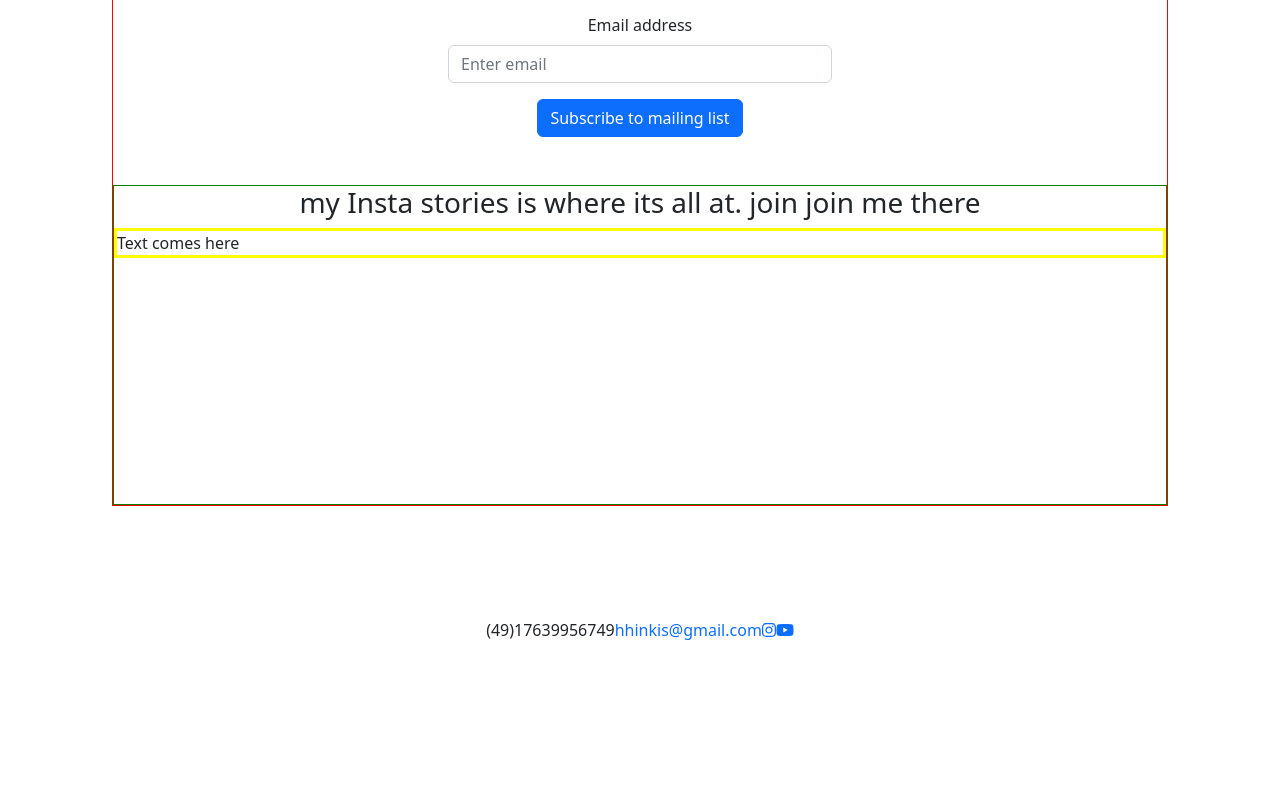
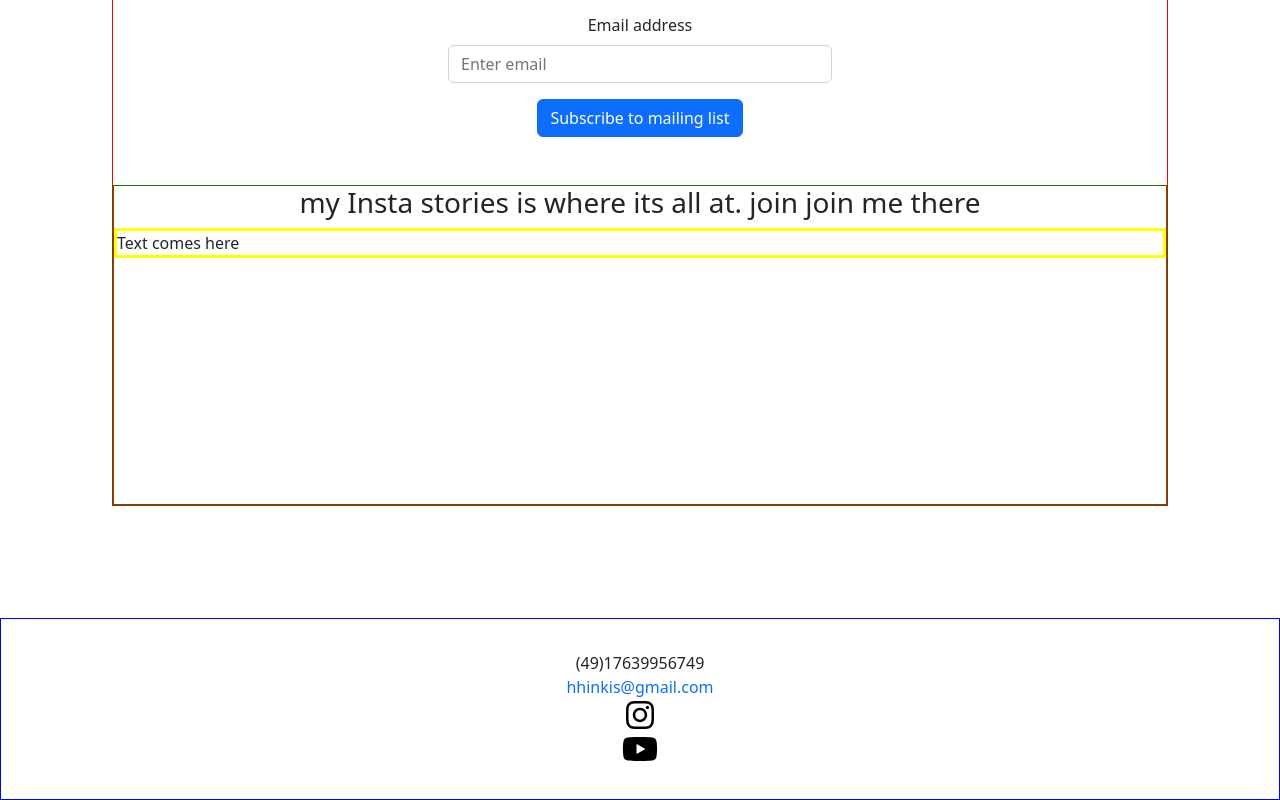
Before and after one commit to federerkristijan/dasahink, a React (Create React App) app: page / in a window 1280 px wide. Shown: the part 792-1592 px from the top of the page. Before the commit the page ends 1434 px from the top, so only its background shows below. Built offline with nearby package versions, Linux system fonts and the light colour scheme; the HTML template or start-up script is replaced by a standard one.

Commit message:
css added. footer done

```diff
--- a/src/App.css
+++ b/src/App.css
@@ -39,7 +39,14 @@ p {
 }
 
 /* Footer */
-
+.footer {
+  display: flex;
+  flex-direction: column;
+  justify-content: space-evenly;
+  align-items: center;
+  border: 1px solid blue;
+  padding: 2rem;
+}
 
 /* Wrappers */
 .App > .home,
--- a/src/components/Footer.jsx
+++ b/src/components/Footer.jsx
@@ -8,10 +8,10 @@ const Footer = () => {
       <span>(49)17639956749</span>
       <a href="/">hhinkis@gmail.com</a>
       <a href="https://www.instagram.com/dasa_hink/">
-        <FontAwesomeIcon icon={faInstagram} />
+        <FontAwesomeIcon icon={faInstagram} color="black" style={{ fontSize: "2rem"}} />
       </a>
       <a href="https://www.youtube.com/c/DasaHink">
-        <FontAwesomeIcon icon={faYoutube} />
+        <FontAwesomeIcon icon={faYoutube} color="black" style={{ fontSize: "2rem"}} />
       </a>
     </div>
   );
```
